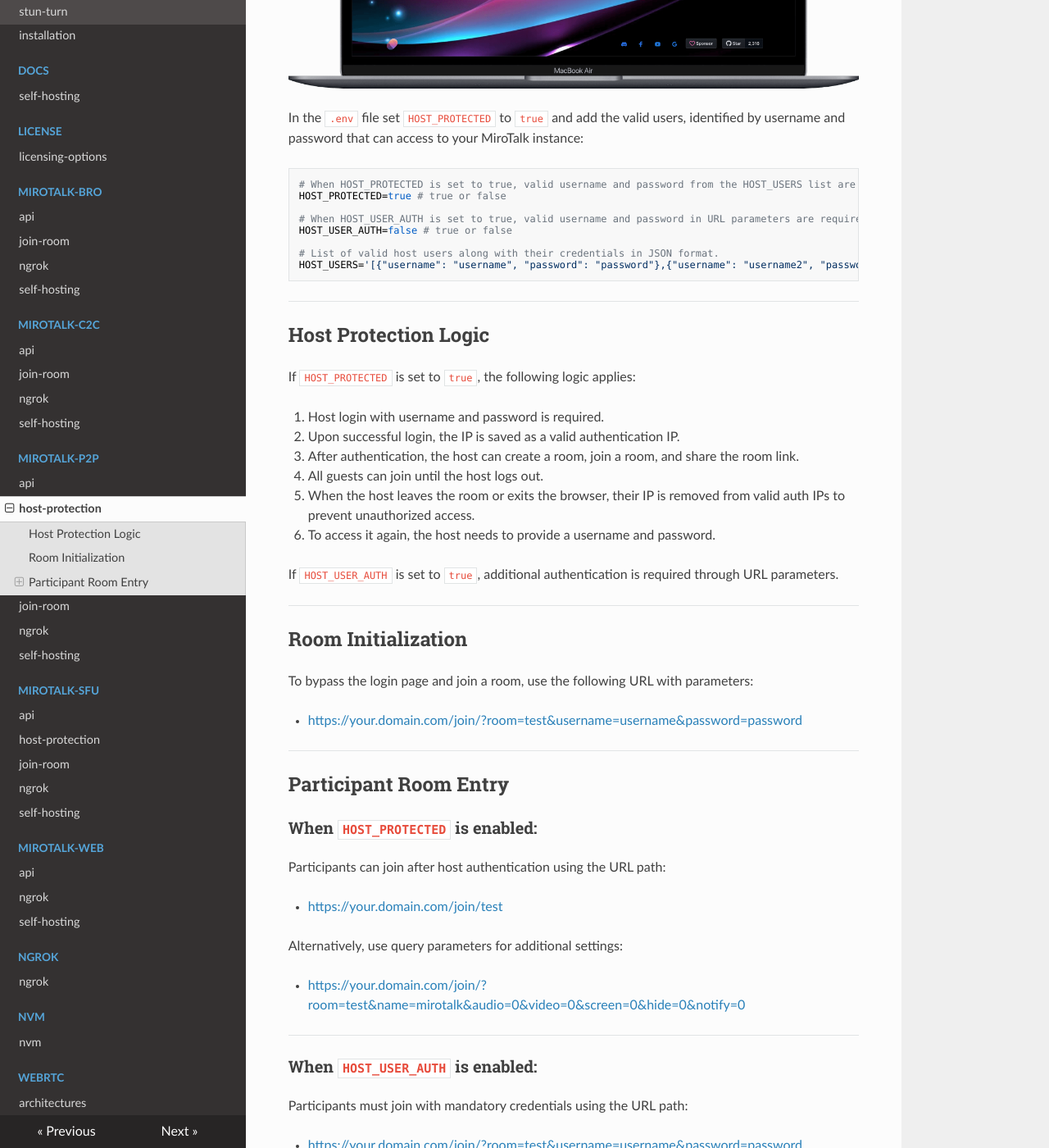
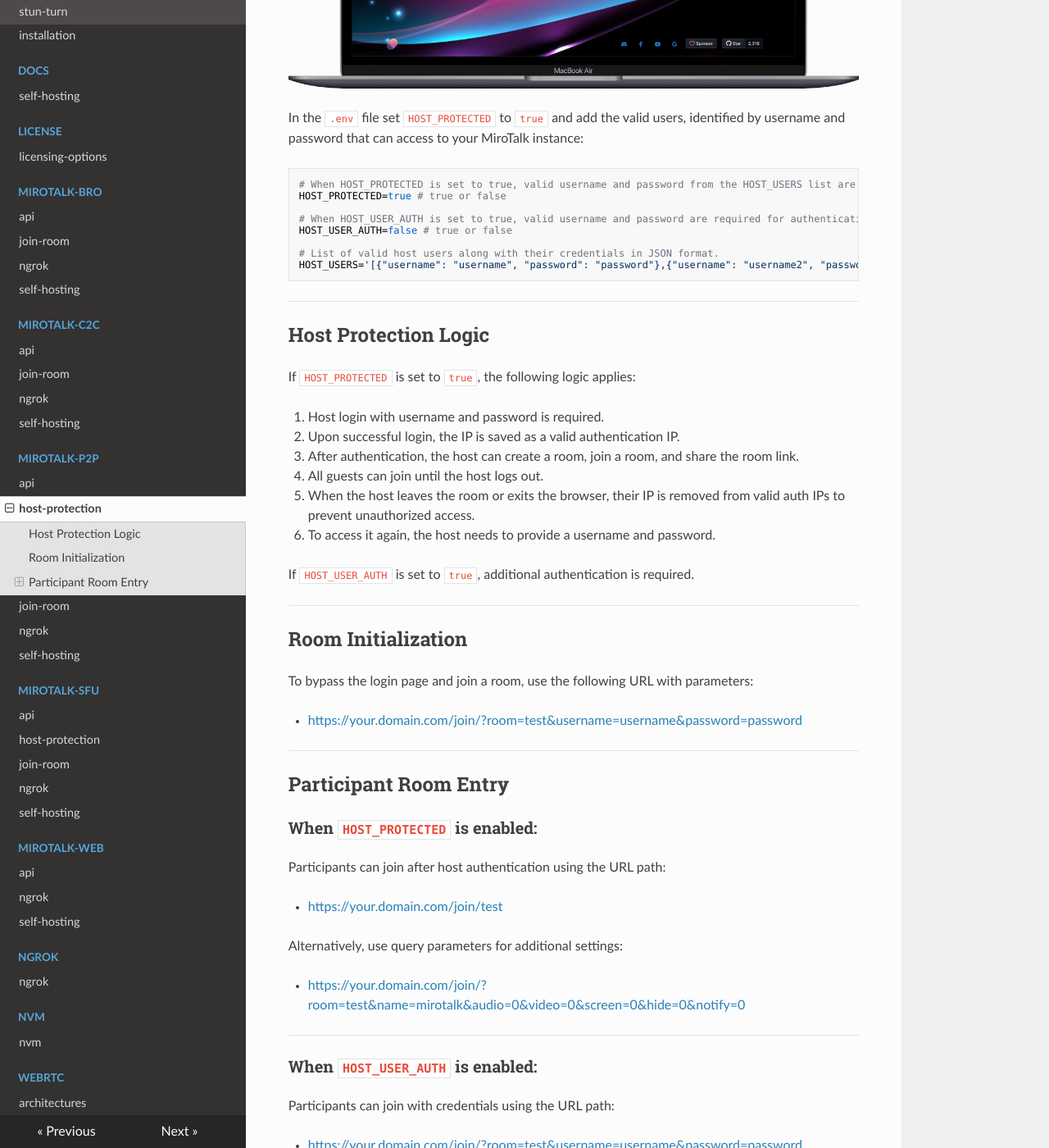
Before and after one commit to miroslavpejic85/mirotalk-docs, an MkDocs documentation site: the page built from docs/mirotalk-p2p/host-protection.md, in a window 1280 px wide and 1400 px high, scrolled down 452 px. Shown: the whole window at 82% size. Built offline with MkDocs 1.6.1, drawn with Linux system fonts in a browser that asks for light colours; nearby versions of some CDN libraries.

Commit message:
[mirotalkdocs] - fix typo

```diff
--- a/docs/mirotalk-p2p/host-protection.md
+++ b/docs/mirotalk-p2p/host-protection.md
@@ -8,7 +8,7 @@ In the `.env` file set `HOST_PROTECTED` to `true` and add the valid users, ident
 # When HOST_PROTECTED is set to true, valid username and password from the HOST_USERS list are required to initialize or join a room.
 HOST_PROTECTED=true # true or false
 
-# When HOST_USER_AUTH is set to true, valid username and password in URL parameters are required for authentication.
+# When HOST_USER_AUTH is set to true, valid username and password are required for authentication.
 HOST_USER_AUTH=false # true or false
 
 # List of valid host users along with their credentials in JSON format.
@@ -28,7 +28,7 @@ If `HOST_PROTECTED` is set to `true`, the following logic applies:
 5. When the host leaves the room or exits the browser, their IP is removed from valid auth IPs to prevent unauthorized access.
 6. To access it again, the host needs to provide a username and password.
 
-If `HOST_USER_AUTH` is set to `true`, additional authentication is required through URL parameters.
+If `HOST_USER_AUTH` is set to `true`, additional authentication is required.
 
 ---
 
@@ -56,7 +56,7 @@ Alternatively, use query parameters for additional settings:
 
 ### When `HOST_USER_AUTH` is enabled:
 
-Participants must join with mandatory credentials using the URL path:
+Participants can join with credentials using the URL path:
 
 - [https://your.domain.com/join/?room=test&username=username&password=password](https://p2p.mirotalk.com/join/?room=test&username=username&password=password)
 
```
Also changed, not shown: docs/mirotalk-sfu/host-protection.md (+2 -3 lines).
